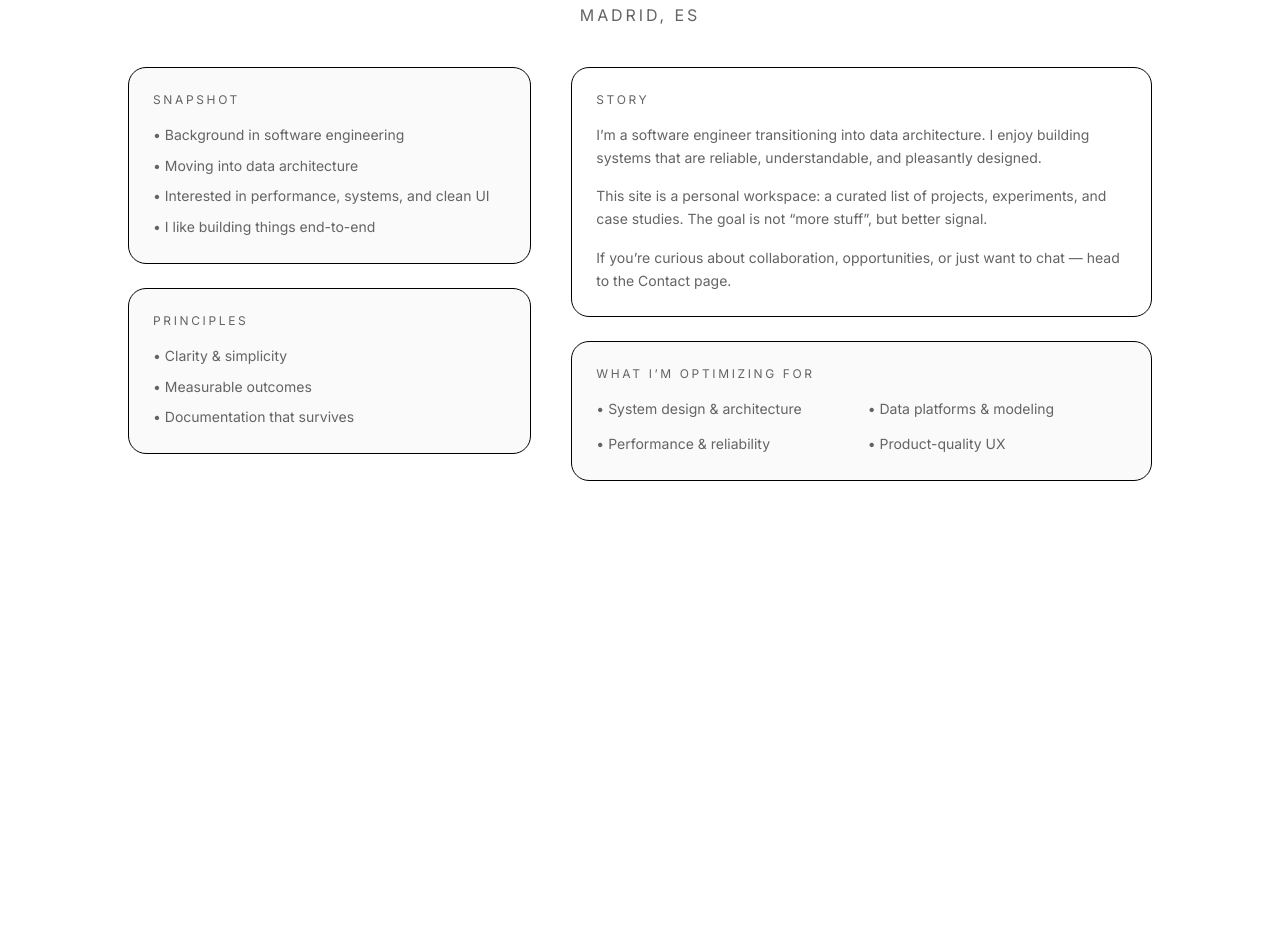
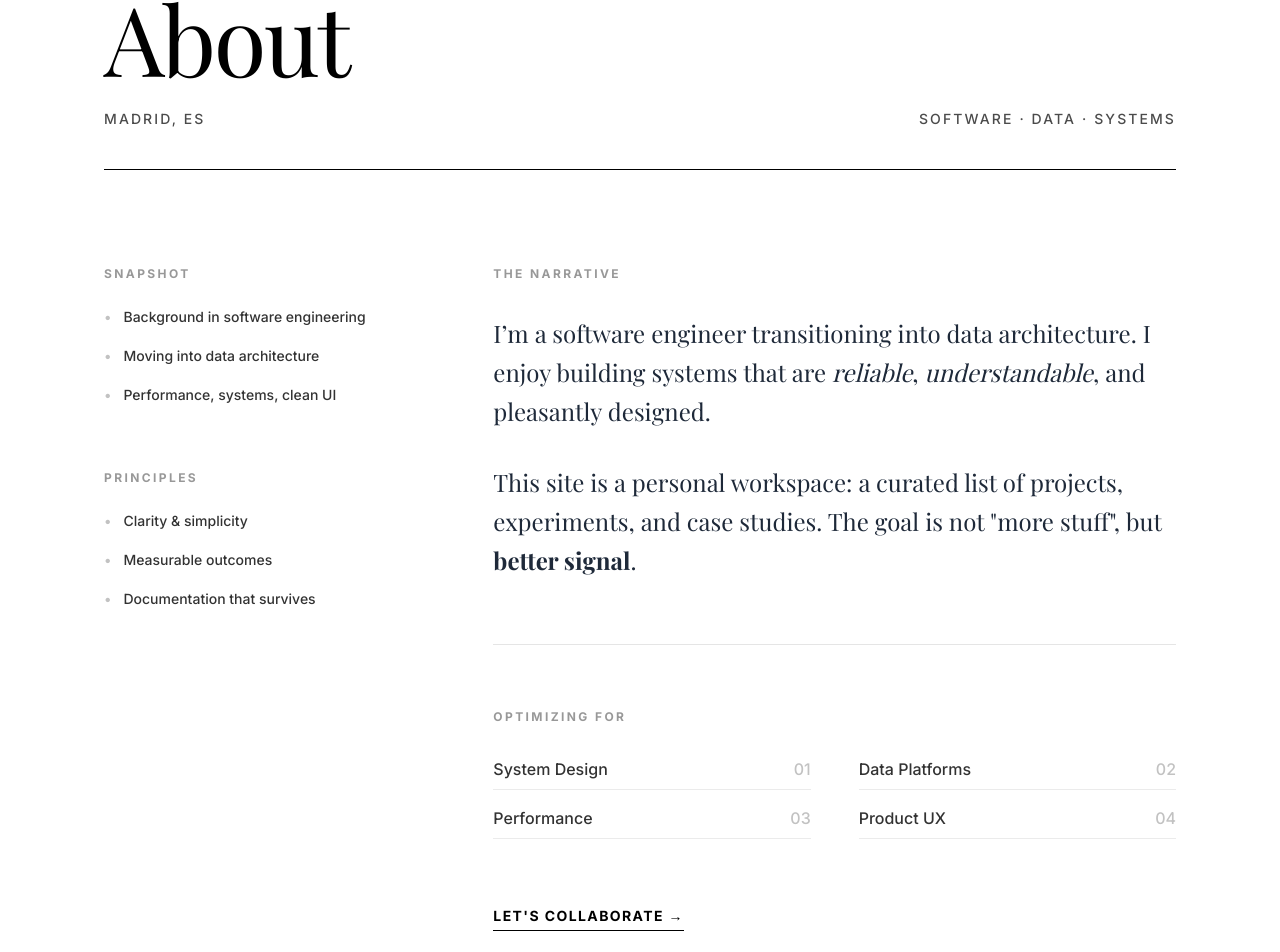
Before and after one commit to carlosmatac/carlos-portfolio, a Next.js app: page /about in a window 1280 px wide. Shown: the part 208-1160 px from the top of the page. Before the commit the page ends 800 px from the top, so only its background shows below. Built offline with nearby package versions, Linux system fonts and the light colour scheme.

Commit message:
refactor of work page to adapt to style

```diff
--- a/src/app/(site)/about/page.tsx
+++ b/src/app/(site)/about/page.tsx
@@ -4,76 +4,99 @@ import { site } from "@/content/site";
 export default function AboutPage() {
   return (
     <Container>
-      <section className="py-14 md:py-16">
-        <div className="text-center">
-          <h1 className="font-[var(--font-serif)] text-[clamp(2.6rem,6vw,4.2rem)] leading-[0.92] tracking-[-0.02em]">
+      <section className="py-20 md:py-32">
+        {/* Editorial Header */}
+        <div className="border-b border-black dark:border-white pb-10 mb-16 md:mb-24">
+          <h1 className="font-serif text-6xl md:text-8xl font-medium tracking-tight mb-6">
             About
           </h1>
-          <p className="mt-4 text-sm md:text-base uppercase tracking-[0.18em] text-[rgb(var(--muted))]">
-            {site.location}
-          </p>
+          <div className="flex flex-col md:flex-row justify-between items-start md:items-end gap-6 text-sm uppercase tracking-[0.15em] font-medium opacity-70">
+            <span>{site.location}</span>
+            <span>Software · Data · Systems</span>
+          </div>
         </div>
 
-        <div className="mx-auto mt-10 max-w-5xl grid gap-10 md:grid-cols-12">
-          <div className="md:col-span-5">
-            <div className="rounded-[18px] border border-[rgba(var(--line),0.14)] bg-black/[0.02] p-6">
-              <div className="text-xs uppercase tracking-[0.22em] text-[rgb(var(--muted))]">
-                Snapshot
-              </div>
+        <div className="grid grid-cols-1 md:grid-cols-12 gap-12 md:gap-24">
+          {/* Left Column: Quick Signal */}
+          <div className="md:col-span-4 space-y-16">
 
-              <ul className="mt-4 space-y-2 text-sm text-[rgb(var(--muted))] leading-relaxed">
-                <li>• Background in software engineering</li>
-                <li>• Moving into data architecture</li>
-                <li>• Interested in performance, systems, and clean UI</li>
-                <li>• I like building things end-to-end</li>
+            {/* Snapshot */}
+            <div>
+              <h3 className="text-xs uppercase tracking-[0.2em] font-bold mb-6 opacity-40">Snapshot</h3>
+              <ul className="space-y-4 text-sm font-medium leading-relaxed opacity-80">
+                <li className="flex items-start gap-3">
+                  <span className="opacity-30">•</span> Background in software engineering
+                </li>
+                <li className="flex items-start gap-3">
+                  <span className="opacity-30">•</span> Moving into data architecture
+                </li>
+                <li className="flex items-start gap-3">
+                  <span className="opacity-30">•</span> Performance, systems, clean UI
+                </li>
               </ul>
             </div>
 
-            <div className="mt-6 rounded-[18px] border border-[rgba(var(--line),0.14)] bg-black/[0.02] p-6">
-              <div className="text-xs uppercase tracking-[0.22em] text-[rgb(var(--muted))]">
-                Principles
-              </div>
-              <ul className="mt-4 space-y-2 text-sm text-[rgb(var(--muted))] leading-relaxed">
-                <li>• Clarity & simplicity</li>
-                <li>• Measurable outcomes</li>
-                <li>• Documentation that survives</li>
+            {/* Principles */}
+            <div>
+              <h3 className="text-xs uppercase tracking-[0.2em] font-bold mb-6 opacity-40">Principles</h3>
+              <ul className="space-y-4 text-sm font-medium leading-relaxed opacity-80">
+                <li className="flex items-start gap-3">
+                  <span className="opacity-30">•</span> Clarity & simplicity
+                </li>
+                <li className="flex items-start gap-3">
+                  <span className="opacity-30">•</span> Measurable outcomes
+                </li>
+                <li className="flex items-start gap-3">
+                  <span className="opacity-30">•</span> Documentation that survives
+                </li>
               </ul>
             </div>
+
           </div>
 
-          <div className="md:col-span-7">
-            <div className="rounded-[18px] border border-[rgba(var(--line),0.14)] bg-[rgb(var(--bg))] p-6">
-              <div className="text-xs uppercase tracking-[0.22em] text-[rgb(var(--muted))]">
-                Story
-              </div>
+          {/* Right Column: Narrative */}
+          <div className="md:col-span-8">
+            <h3 className="text-xs uppercase tracking-[0.2em] font-bold mb-8 opacity-40">The Narrative</h3>
 
-              <div className="mt-4 space-y-4 text-sm text-[rgb(var(--muted))] leading-relaxed">
-                <p>
-                  I’m a software engineer transitioning into data architecture. I enjoy building systems
-                  that are reliable, understandable, and pleasantly designed.
-                </p>
-                <p>
-                  This site is a personal workspace: a curated list of projects, experiments, and case
-                  studies. The goal is not “more stuff”, but better signal.
-                </p>
-                <p>
-                  If you’re curious about collaboration, opportunities, or just want to chat — head to
-                  the Contact page.
-                </p>
+            <div className="space-y-8 text-xl md:text-2xl leading-relaxed font-serif text-gray-800 dark:text-gray-200">
+              <p>
+                I’m a software engineer transitioning into data architecture. I enjoy building systems
+                that are <span className="italic">reliable</span>, <span className="italic">understandable</span>, and pleasantly designed.
+              </p>
+              <p>
+                This site is a personal workspace: a curated list of projects, experiments, and case
+                studies. The goal is not "more stuff", but <span className="font-bold">better signal</span>.
+              </p>
+            </div>
+
+            <div className="mt-16 pt-16 border-t border-black/10 dark:border-white/10">
+              <h3 className="text-xs uppercase tracking-[0.2em] font-bold mb-8 opacity-40">Optimizing For</h3>
+              <div className="grid md:grid-cols-2 gap-x-12 gap-y-4 text-base font-medium opacity-80">
+                <div className="flex justify-between border-b border-black/10 dark:border-white/10 pb-2">
+                  <span>System Design</span>
+                  <span className="opacity-30">01</span>
+                </div>
+                <div className="flex justify-between border-b border-black/10 dark:border-white/10 pb-2">
+                  <span>Data Platforms</span>
+                  <span className="opacity-30">02</span>
+                </div>
+                <div className="flex justify-between border-b border-black/10 dark:border-white/10 pb-2">
+                  <span>Performance</span>
+                  <span className="opacity-30">03</span>
+                </div>
+                <div className="flex justify-between border-b border-black/10 dark:border-white/10 pb-2">
+                  <span>Product UX</span>
+                  <span className="opacity-30">04</span>
+                </div>
               </div>
             </div>
 
-            <div className="mt-6 rounded-[18px] border border-[rgba(var(--line),0.14)] bg-black/[0.02] p-6">
-              <div className="text-xs uppercase tracking-[0.22em] text-[rgb(var(--muted))]">
-                What I’m optimizing for
-              </div>
-              <div className="mt-4 grid gap-3 md:grid-cols-2 text-sm text-[rgb(var(--muted))] leading-relaxed">
-                <div>• System design & architecture</div>
-                <div>• Data platforms & modeling</div>
-                <div>• Performance & reliability</div>
-                <div>• Product-quality UX</div>
-              </div>
+            <div className="mt-16">
+              <a href="/contact" className="inline-block border-b border-black dark:border-white pb-1 hover:opacity-50 transition-opacity uppercase tracking-widest text-sm font-bold">
+                Let's Collaborate →
+              </a>
             </div>
+
           </div>
         </div>
       </section>
--- a/src/app/(site)/work/page.tsx
+++ b/src/app/(site)/work/page.tsx
@@ -1,75 +1,39 @@
 import Container from "@/components/Container";
 import ProjectGrid from "@/components/ProjectGrid";
-import ProjectPanel from "@/components/ProjectPanel";
 import { projects } from "@/content/projects";
 import { site } from "@/content/site";
 
 export default function WorkPage() {
   return (
     <Container>
-      <section className="py-14 md:py-16">
-        <div className="text-center">
-          <h1 className="font-[var(--font-serif)] text-[clamp(2.6rem,6vw,4.2rem)] leading-[0.92] tracking-[-0.02em]">
+      <section className="py-20 md:py-32">
+        {/* Editorial Header - Consistent with About */}
+        <div className="border-b border-black dark:border-white pb-10 mb-16 md:mb-24">
+          <h1 className="font-serif text-6xl md:text-8xl font-medium tracking-tight mb-6">
             Work
           </h1>
-
-          <p className="mt-4 text-sm md:text-base uppercase tracking-[0.18em] text-[rgb(var(--muted))]">
-            Selected projects · case studies · experiments
-          </p>
-
-          <p className="mt-4 mx-auto max-w-2xl text-sm text-[rgb(var(--muted))] leading-relaxed">
-            A curated set of projects that reflect how I build: clean architecture, careful UI, and
-            pragmatic engineering. Toggle <span className="uppercase tracking-[0.18em]">Text mode</span> in the header
-            to switch between “index view” and “cards view”.
-          </p>
-        </div>
-      </section>
-
-      <section className="pb-16">
-        <ProjectPanel>
-          <ProjectGrid projects={projects} />
-        </ProjectPanel>
-
-        <div className="mx-auto mt-10 max-w-5xl grid gap-6 md:grid-cols-3">
-          <div className="rounded-[18px] border border-[rgba(var(--line),0.14)] bg-black/[0.02] p-5">
-            <div className="text-xs uppercase tracking-[0.22em] text-[rgb(var(--muted))]">
-              Focus
-            </div>
-            <ul className="mt-4 space-y-2 text-sm text-[rgb(var(--muted))] leading-relaxed">
-              <li>• Systems thinking & reliability</li>
-              <li>• UX polish with minimal UI</li>
-              <li>• Data architecture foundations</li>
-            </ul>
-          </div>
-
-          <div className="rounded-[18px] border border-[rgba(var(--line),0.14)] bg-black/[0.02] p-5">
-            <div className="text-xs uppercase tracking-[0.22em] text-[rgb(var(--muted))]">
-              Tooling
-            </div>
-            <ul className="mt-4 space-y-2 text-sm text-[rgb(var(--muted))] leading-relaxed">
-              <li>• Next.js / Tailwind / Motion</li>
-              <li>• Python / SQL / Cloud</li>
-              <li>• C++ (when it matters)</li>
-            </ul>
-          </div>
-
-          <div className="rounded-[18px] border border-[rgba(var(--line),0.14)] bg-black/[0.02] p-5">
-            <div className="text-xs uppercase tracking-[0.22em] text-[rgb(var(--muted))]">
-              Resume
-            </div>
-            <p className="mt-4 text-sm text-[rgb(var(--muted))] leading-relaxed">
-              Want the full timeline and details?
-            </p>
-            <a
-              href={site.resumeUrl}
-              download
-              className="mt-4 inline-flex items-center rounded-md border border-[rgba(var(--line),0.22)]
-                         px-4 py-2 text-xs uppercase tracking-[0.18em] hover:bg-black/5 transition"
-            >
-              Download CV
-            </a>
+          <div className="flex flex-col md:flex-row justify-between items-start md:items-end gap-6 text-sm uppercase tracking-[0.15em] font-medium opacity-70">
+            <span>Selected Projects</span>
+            <span>Case Studies · Experiments</span>
           </div>
         </div>
+
+        {/* Intro Narrative */}
+        <div className="grid md:grid-cols-12 gap-12 mb-32 md:mb-40">
+          <div className="md:col-span-8 md:col-start-5 text-xl md:text-2xl leading-relaxed font-serif text-gray-800 dark:text-gray-200">
+            <p>
+              A curated set of projects that reflect how I build: <span className="italic">clean architecture</span>, <span className="italic">careful UI</span>, and <span className="font-bold">pragmatic engineering</span>.
+            </p>
+          </div>
+        </div>
+
+        {/* Projects Grid - Removed Panel Wrapper for open layout */}
+        <div className="mb-40 md:mb-52">
+          <ProjectGrid projects={projects} />
+        </div>
+
+
+
       </section>
     </Container>
   );
```
